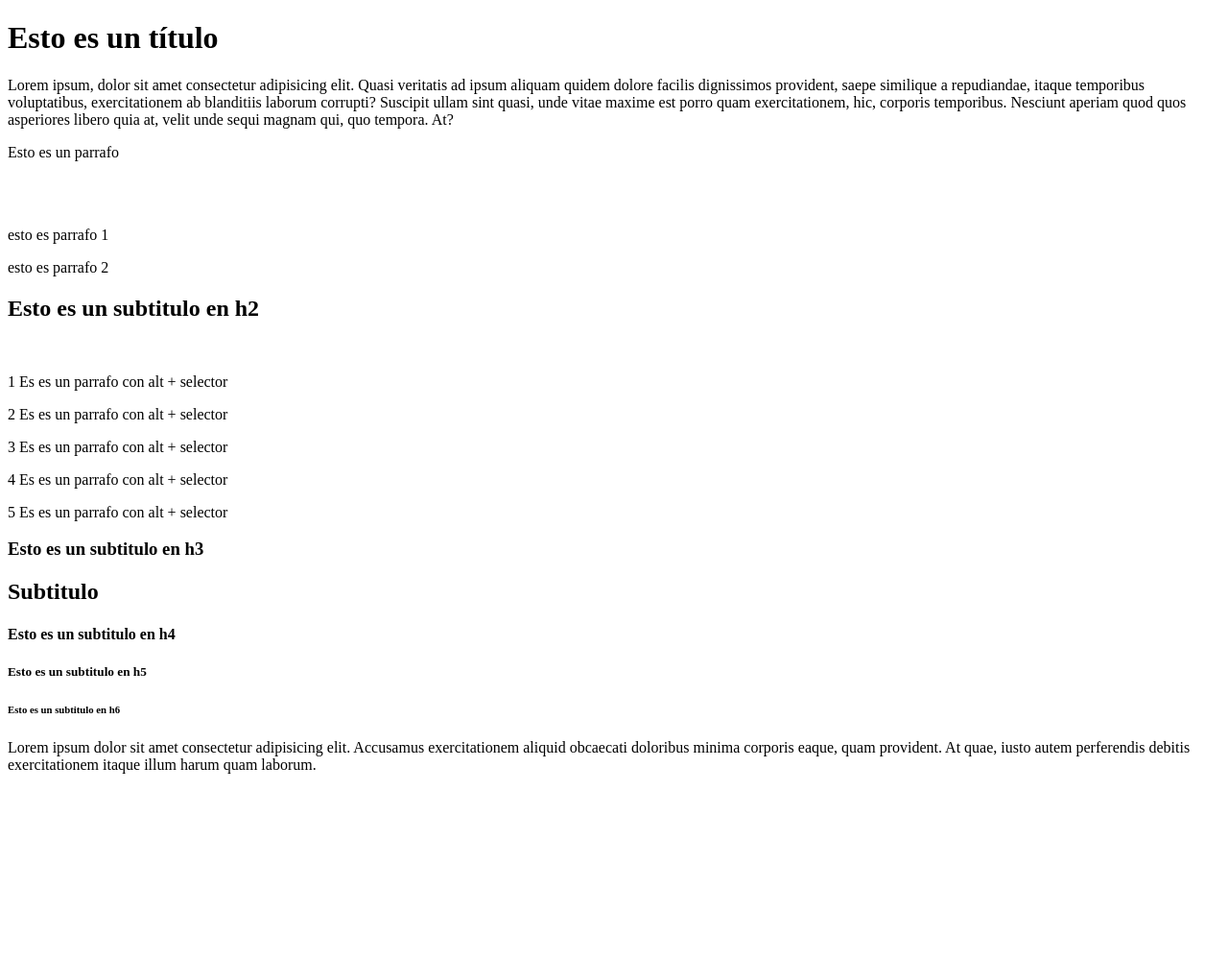
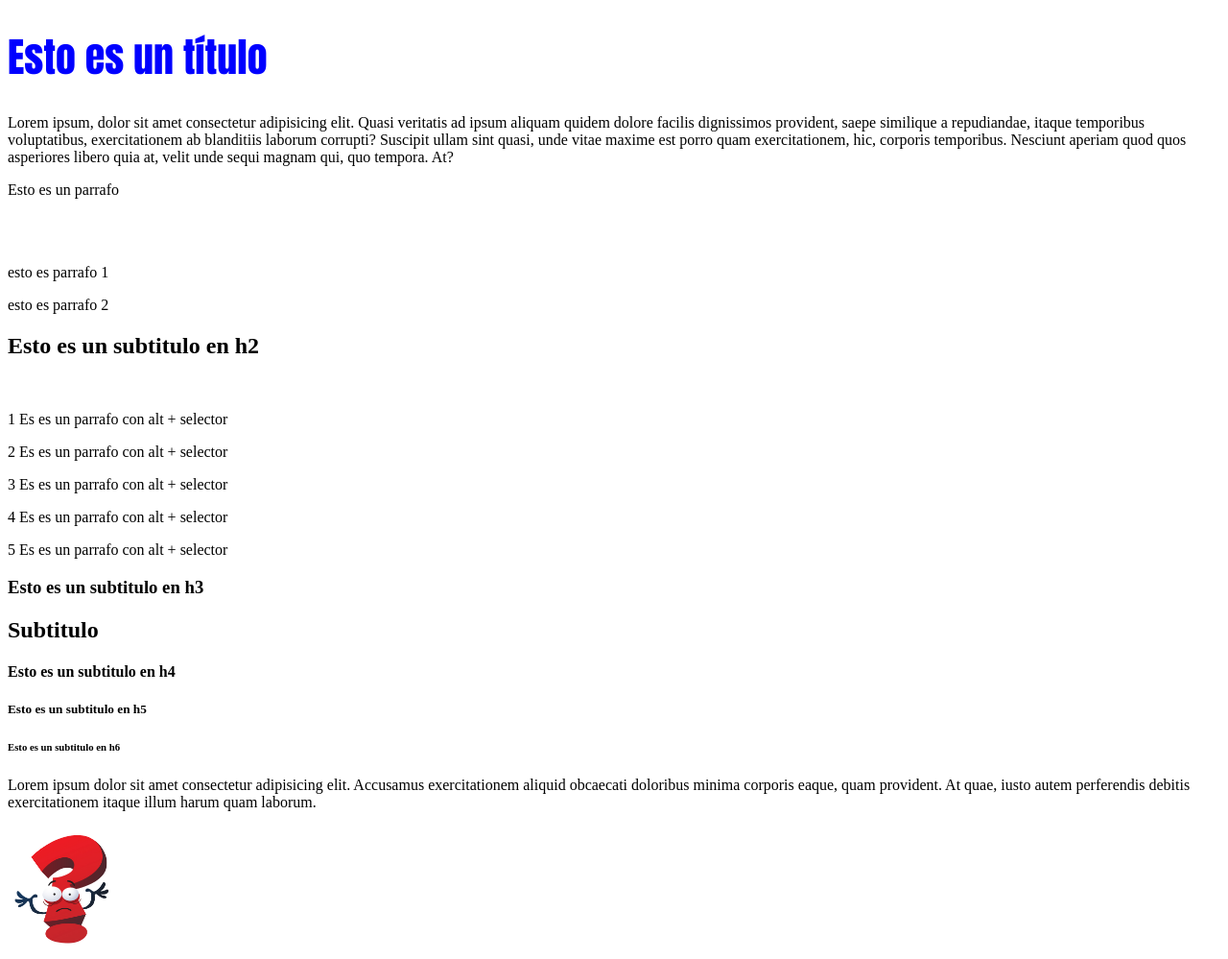
Before and after one commit to LaPameMatus/dise-oWeb2c, a plain HTML site: page index.html in a window 1280 px wide. Shown: the whole page at 96% size. Before the commit the page ends 822 px from the top, so only its background shows below. Drawn offline with Linux system fonts and the light colour scheme.

Commit message:
creacion pagina y style

```diff
--- a/index.html
+++ b/index.html
@@ -26,6 +26,7 @@
     <h5>Esto es un subtitulo en h5</h5>
     <h6>Esto es un subtitulo en h6</h6>
     <p>Lorem ipsum dolor sit amet consectetur adipisicing elit. Accusamus exercitationem aliquid obcaecati doloribus minima corporis eaque, quam provident. At quae, iusto autem perferendis debitis exercitationem itaque illum harum quam laborum.</p>
+    <img src="./img/img3.png" alt="">
 
 
 
--- a/style.css
+++ b/style.css
@@ -0,0 +1,9 @@
+h1{
+    color: blue;
+    font-size: 42px;
+    font-family: Impact, Haettenschweiler, 'Arial Narrow Bold', sans-serif;
+}
+img{
+    width: 10%;
+    height: 10%;
+}
```
Also changed, not shown: nuevo.html (added).
